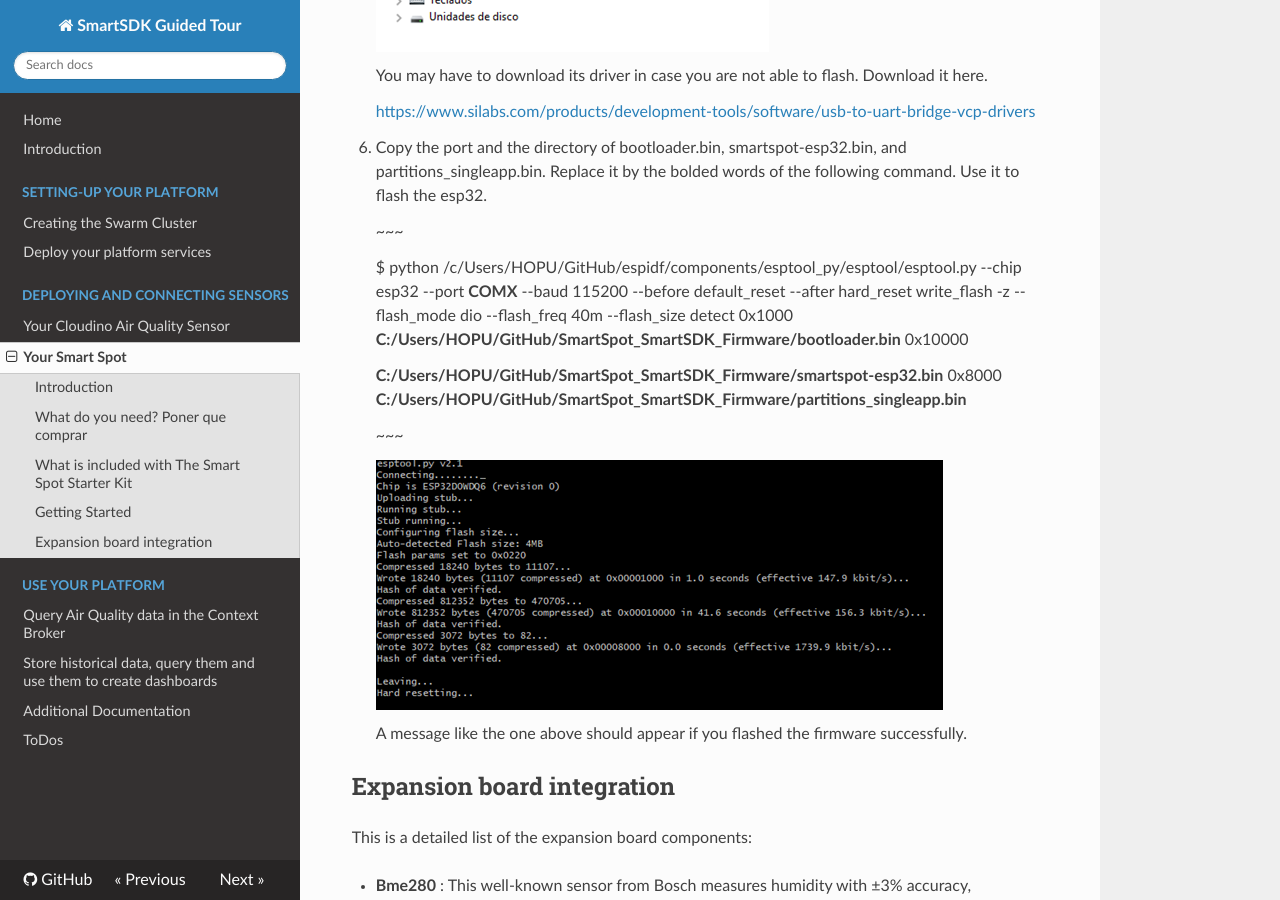
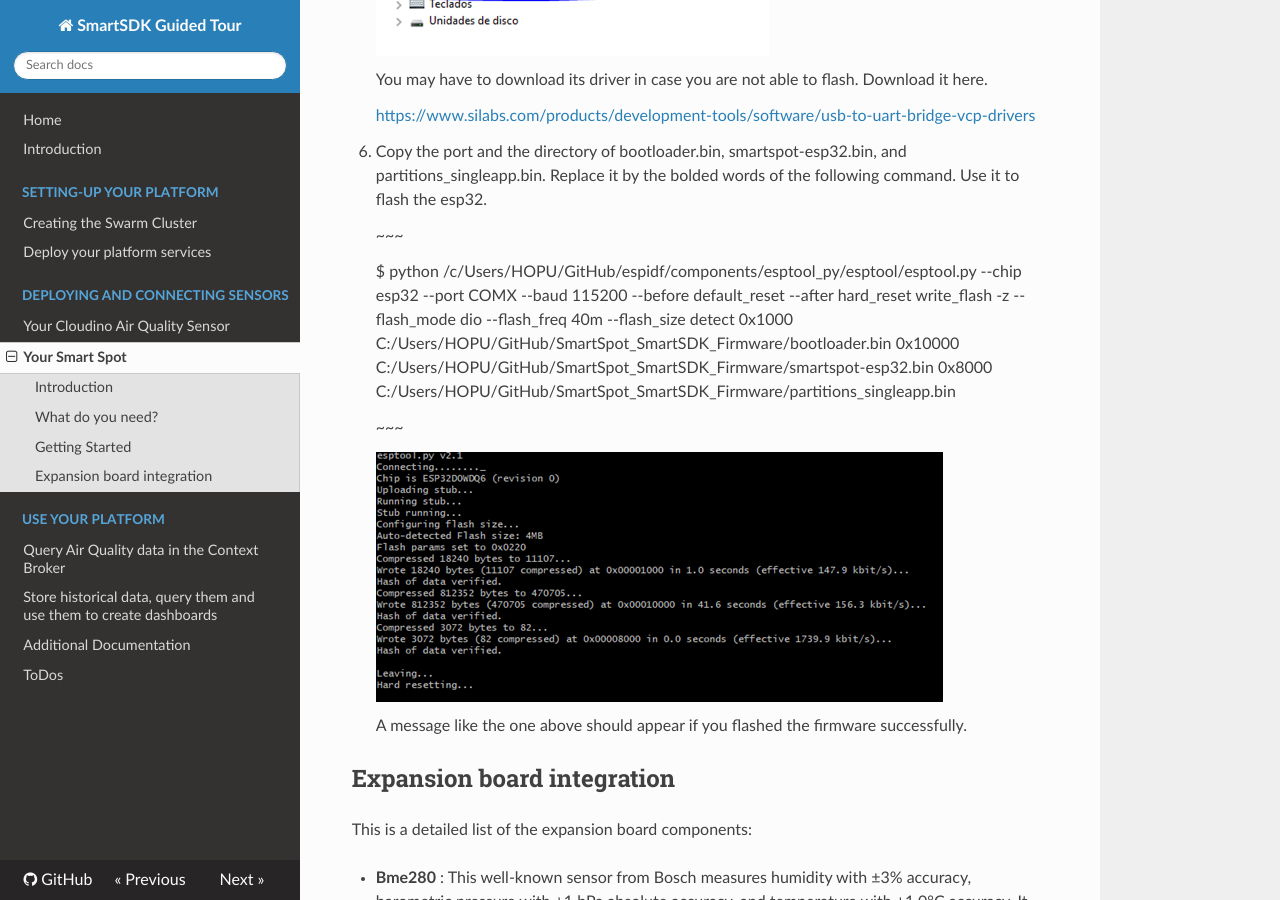
Before and after one commit to smartsdk/guided-tour, an MkDocs documentation site: the page built from docs/sensors/smartspot.md, in a window 1280 px wide and 900 px high, scrolled down 4015 px. Built offline with MkDocs 1.6.1, drawn with Linux system fonts in a browser that asks for light colours; nearby versions of some CDN libraries; comment, search, counter and statistics services are not loaded; old or Windows-style settings are respelled for this version of MkDocs; some of the changed text lies outside the part shown.

Commit message:
Update smartspot.md

```diff
--- a/docs/sensors/smartspot.md
+++ b/docs/sensors/smartspot.md
@@ -27,11 +27,10 @@ integrate our solution in already existing FIWARE ecosystems.
 Optionally, this system provides information about crowds in specific areas,
 detecting people with smartphone WiFi switched-on.
 
-## What do you need? Poner que comprar
+## What do you need?
+What is included with The Smart Spot Starter Kit:
 
-## What is included with The Smart Spot Starter Kit
-
-   1. ESP32 DevKitC
+   1. ESP32 DevKitC [(Amazon)](https://www.amazon.com/Espressif-ESP32-ESP32-DEVKITC-ESP-WROOM-32-soldered/dp/B01N0SB08Q/ref=sr_1_4?ie=UTF8&qid=1519978147&sr=8-4&keywords=esp32+devkit)
        ![ESP32-DevKitC](./images/ESP32-DevKitC.png)
    2. Starter Kit firmware
       * Physical Web
@@ -71,7 +70,7 @@ This chapter is a guide for Windows users. In case you use another OS, you can f
    1. First, you need to download the ESP32 toolchain by clicking in this link:
       [https://dl.espressif.com/dl/esp32\_win32\_msys2\_environment\_and\_toolchain-20180110.zip](https://dl.espressif.com/dl/esp32_win32_msys2_environment_and_toolchain-20180110.zip).
       Unzip it and place somewhere safe. This guide assumes the environment is placed in
-      _C:\ _ .
+      C:\ .
 
    2. You will also need the ESP32 API. In order to download it, open a terminal,
       navigate to a directory where you want to place the IDF and use these commands: _ .
@@ -128,9 +127,13 @@ This chapter is a guide for Windows users. In case you use another OS, you can f
 
       ~~~
 
-      $ python /c/Users/HOPU/GitHub/espidf/components/esptool\_py/esptool/esptool.py --chip esp32 --port **COMX** --baud 115200 --before default\_reset --after hard\_reset write\_flash -z --flash\_mode dio --flash\_freq 40m --flash\_size detect 0x1000 **C:/Users/HOPU/GitHub/SmartSpot\_SmartSDK\_Firmware/bootloader.bin** 0x10000
-
-      **C:/Users/HOPU/GitHub/SmartSpot\_SmartSDK\_Firmware/smartspot-esp32.bin** 0x8000 **C:/Users/HOPU/GitHub/SmartSpot\_SmartSDK\_Firmware/partitions\_singleapp.bin**
+      $ python
+      /c/Users/HOPU/GitHub/espidf/components/esptool_py/esptool/esptool.py --chip esp32
+      --port COMX --baud 115200 --before default_reset --after hard_reset
+      write_flash -z --flash_mode dio --flash_freq 40m --flash_size detect 0x1000
+      C:/Users/HOPU/GitHub/SmartSpot_SmartSDK_Firmware/bootloader.bin 0x10000
+      C:/Users/HOPU/GitHub/SmartSpot_SmartSDK_Firmware/smartspot-esp32.bin 0x8000
+      C:/Users/HOPU/GitHub/SmartSpot_SmartSDK_Firmware/partitions_singleapp.bin
 
       ~~~
 
```
Also changed, not shown: other parts of docs/sensors/smartspot.md (+4 -4 lines).
